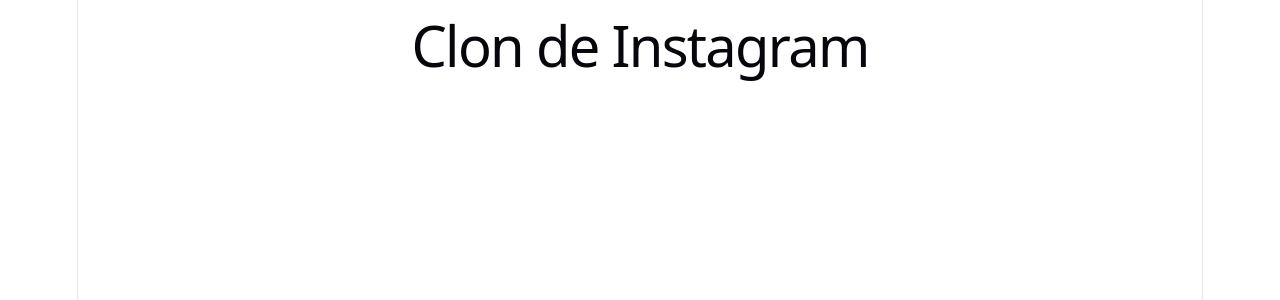
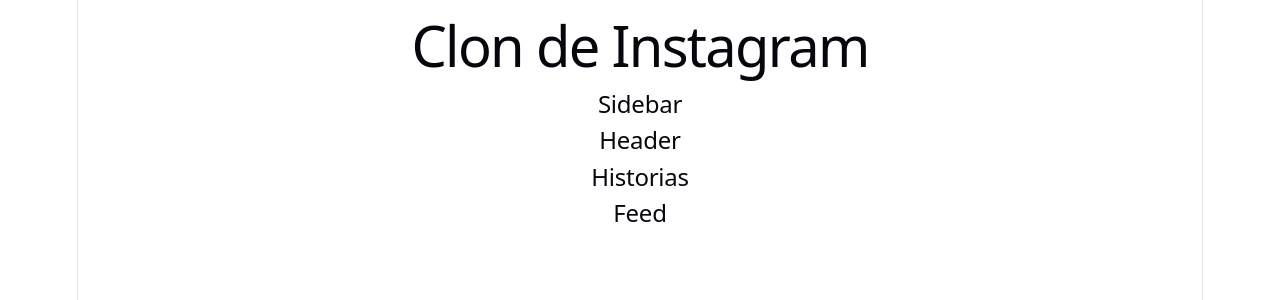
Before and after one commit to CanelaLedezma/Clon-de-Instagram, a React (Vite) app: page / in a window 1280 px wide. Shown: the top 300 px of the page. Built offline with nearby package versions, Linux system fonts and the light colour scheme.

Commit message:
app empezada

```diff
--- a/src/App.jsx
+++ b/src/App.jsx
@@ -4,8 +4,27 @@
   return (
     <div className="app">
       <h1>Clon de Instagram</h1>
+      <div className="sidebar">
+        <h2>Sidebar</h2>
+      </div>
+
+      <div className="contenido-principal">
+        <div className="header">
+         <h2>Header</h2>
+        </div>
+
+        <div className="historias">
+         <h2>Historias</h2>
+        </div>
+
+        <div className="feed">
+          <h2>Feed</h2>
+
+        </div>
+      </div>
     </div>
   );
 }//lo q se va a ver
 
+
 export default App;
```
